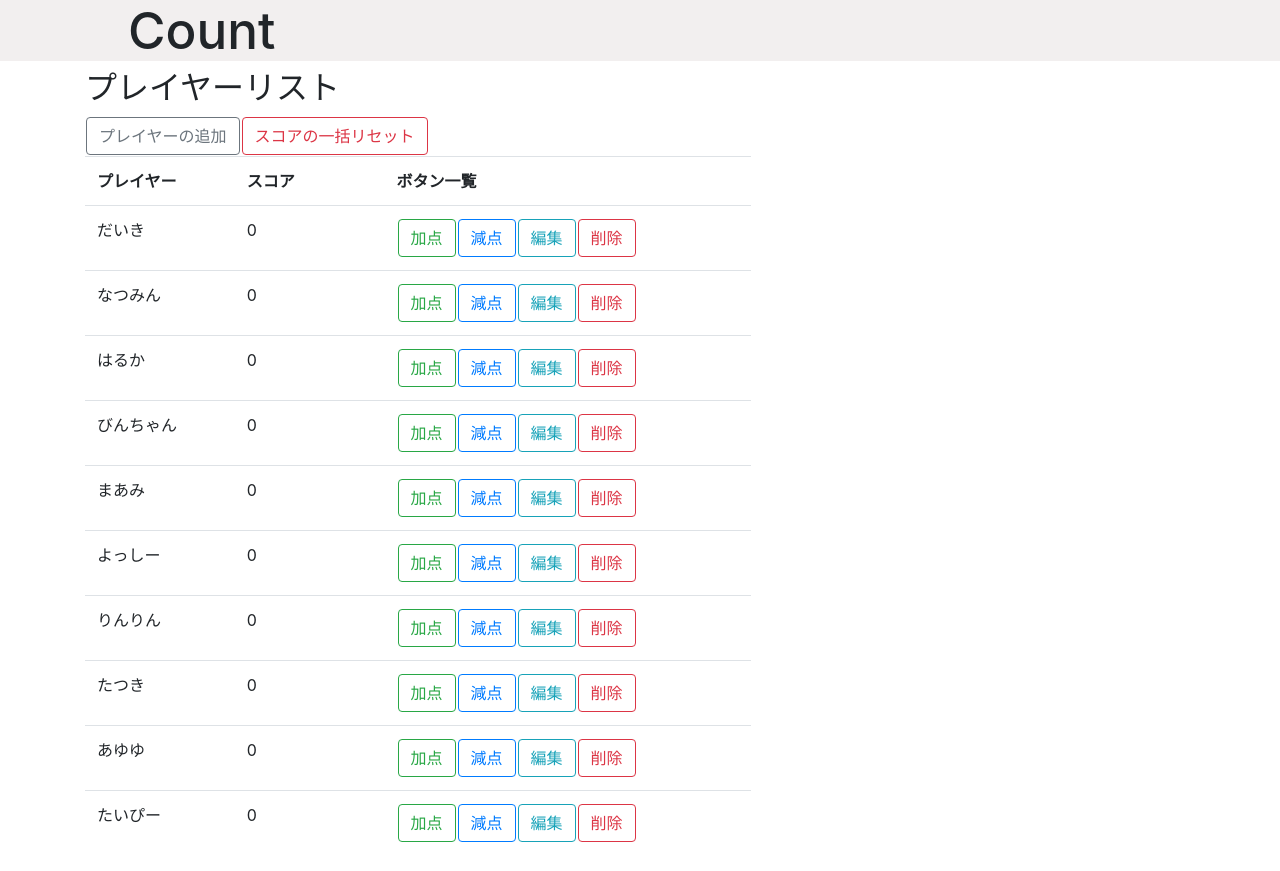
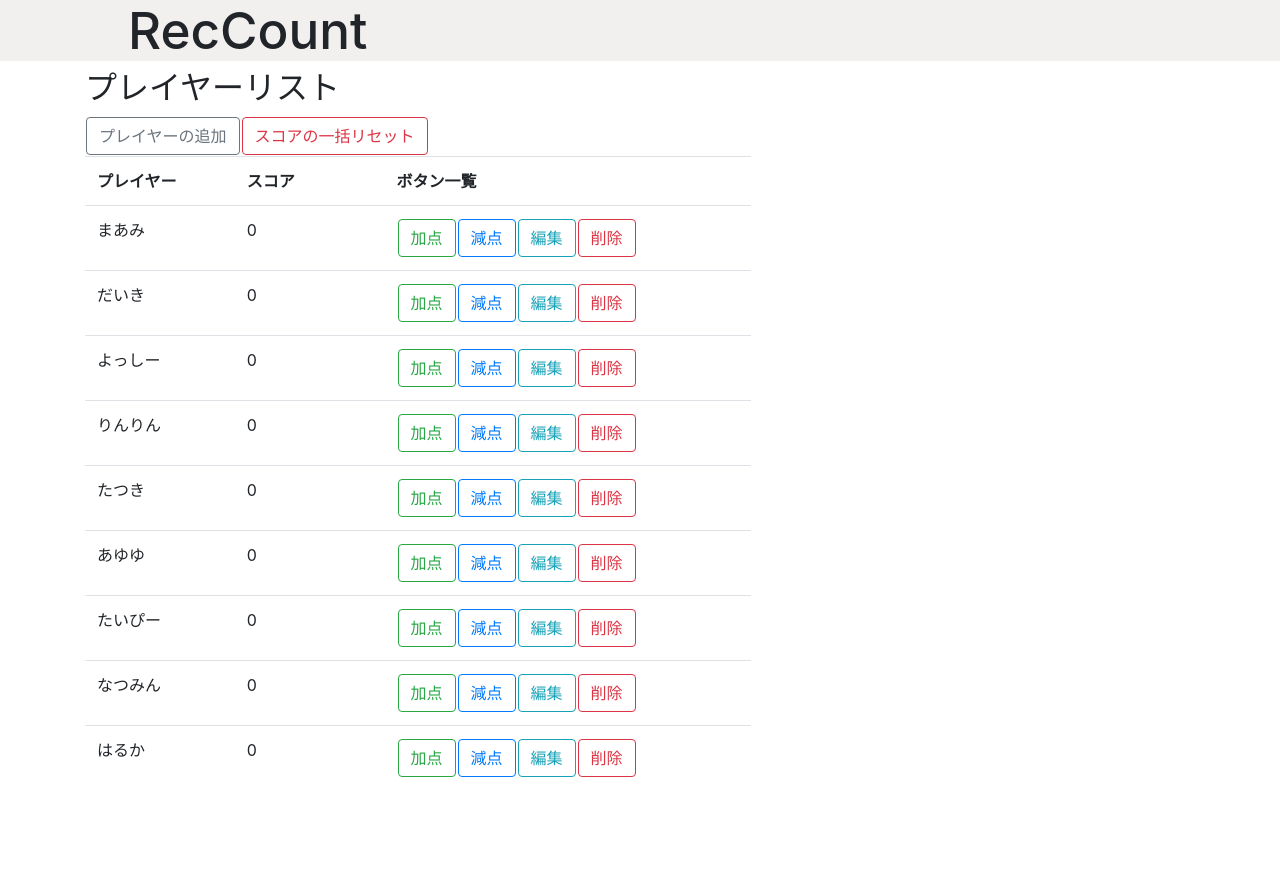
Before and after one commit to YuukiHayashi0510/RecCount, a Flask app: page / in a window 1280 px wide. After the commit the page ends 777 px from the top, so only its background shows below. Run offline with Flask 2, Linux system fonts and the light colour scheme; some libraries are stand-ins or nearby versions.

Commit message:
タイトル少し変化

```diff
--- a/csv/players.csv
+++ b/csv/players.csv
@@ -1,11 +1,10 @@
 date,player,score
+2022-02-05,まあみ,0
 2022-02-05,だいき,0
-2022-02-05,なつみん,0
-2022-02-05,はるか,0
-2022-02-05,びんちゃん,0
-2022-02-05,まあみ,0
 2022-02-05,よっしー,0
 2022-02-05,りんりん,0
 2022-02-05,たつき,0
 2022-02-05,あゆゆ,0
 2022-02-05,たいぴー,0
+2022-02-05,なつみん,0
+2022-02-05,はるか,0
--- a/templates/layout.html
+++ b/templates/layout.html
@@ -7,11 +7,11 @@
     <link rel="stylesheet" href="/static/css/style.css">
     <!-- Bootstrap css -->
     <link rel="stylesheet" href="https://stackpath.bootstrapcdn.com/bootstrap/4.3.1/css/bootstrap.min.css" integrity="sha384-ggOyR0iXCbMQv3Xipma34MD+dH/1fQ784/j6cY/iJTQUOhcWr7x9JvoRxT2MZw1T" crossorigin="anonymous">
-    <title>Count</title>
+    <title>RecCount</title>
 </head>
 
 <header>
-    <h1>Count</h1>
+    <h1>RecCount</h1>
 </header>
 
 <body>
```
